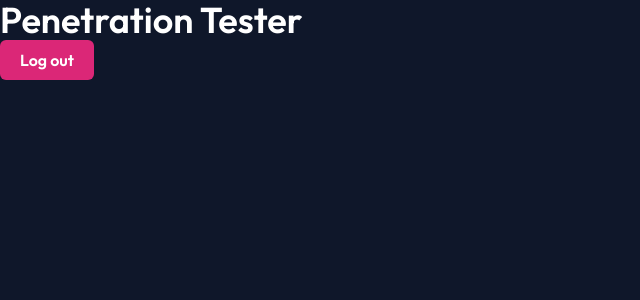
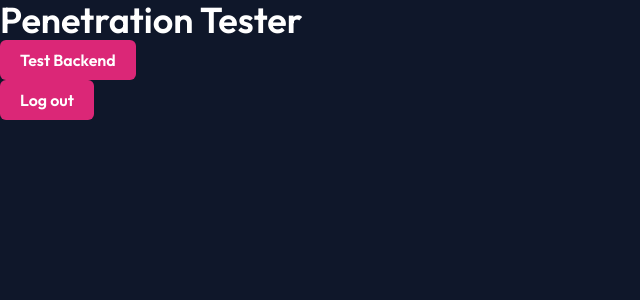
Before and after one commit to Jan-Slota-Foundation/telekom-hackathon-fe, a Vue app: page /home in a window 1280 px wide. Shown: the top 300 px of the page, without its empty margins (0-640 px from the left). Built offline with nearby package versions, Linux system fonts and the light colour scheme; no server answers; sample sign-in values are in the browser's storage.

Commit message:
test backend button

```diff
--- a/src/views/Home.vue
+++ b/src/views/Home.vue
@@ -1,10 +1,13 @@
 <template>
   <h1 class="text-4xl font-semibold">Penetration Tester</h1>
+  <AppButton @click="testBeCall">Test Backend</AppButton>
+  <br />
   <AppButton @click="handleLogOut">Log out</AppButton>
 </template>
 
 <script>
 import AppButton from '@/components/AppButton.vue'
+import API from '@/api/axiosInstance.js'
 
 export default {
   components: {
@@ -14,6 +17,13 @@ export default {
   methods: {
     handleLogOut() {
       console.log('logging out')
+    },
+
+    async testBeCall() {
+      console.log('BackEnd TEST CALL')
+      let testResponse = await API.get('/test')
+      console.log('TEST RESULT')
+      console.log(testResponse.data())
     }
   }
 }
```
